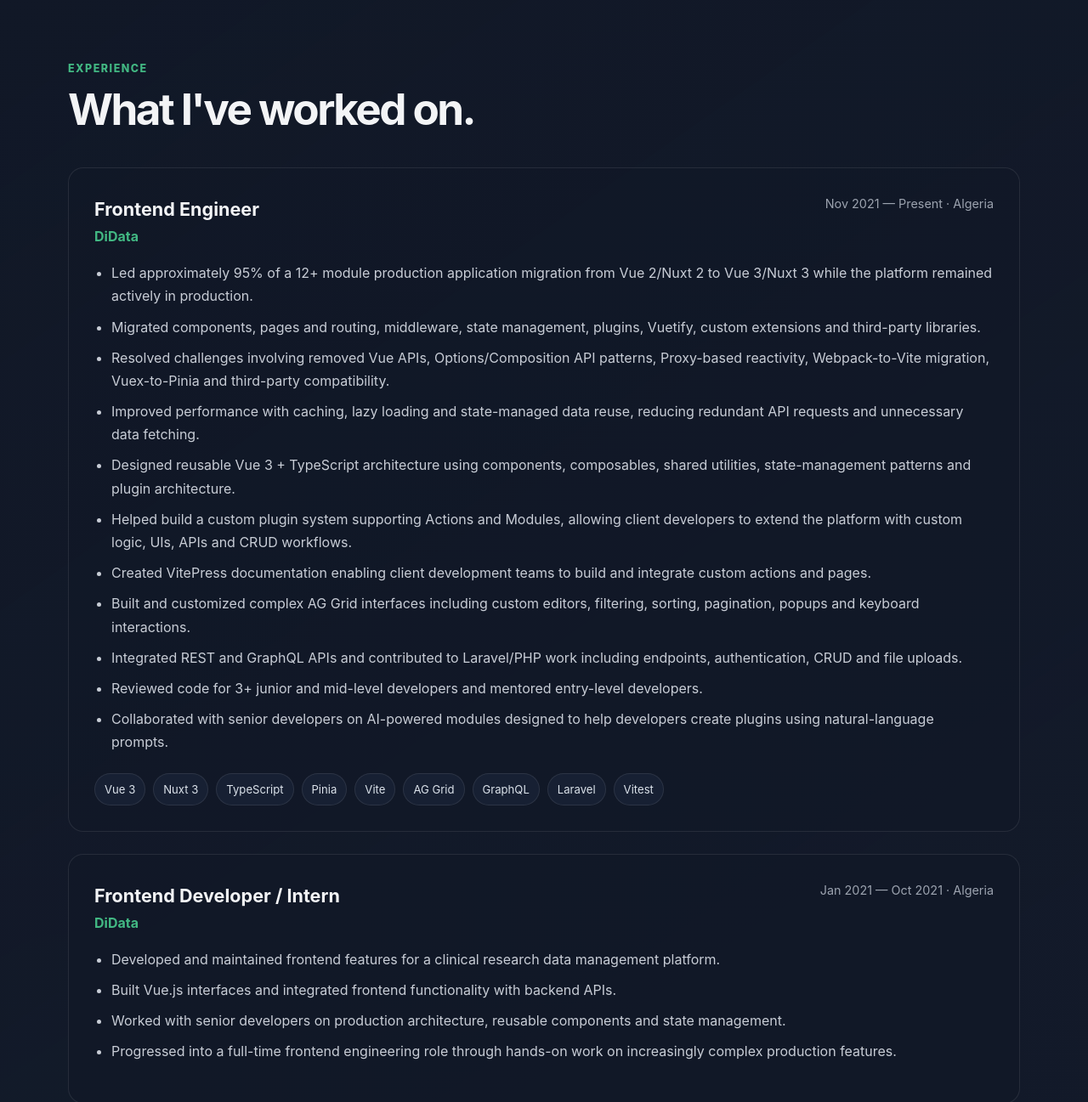
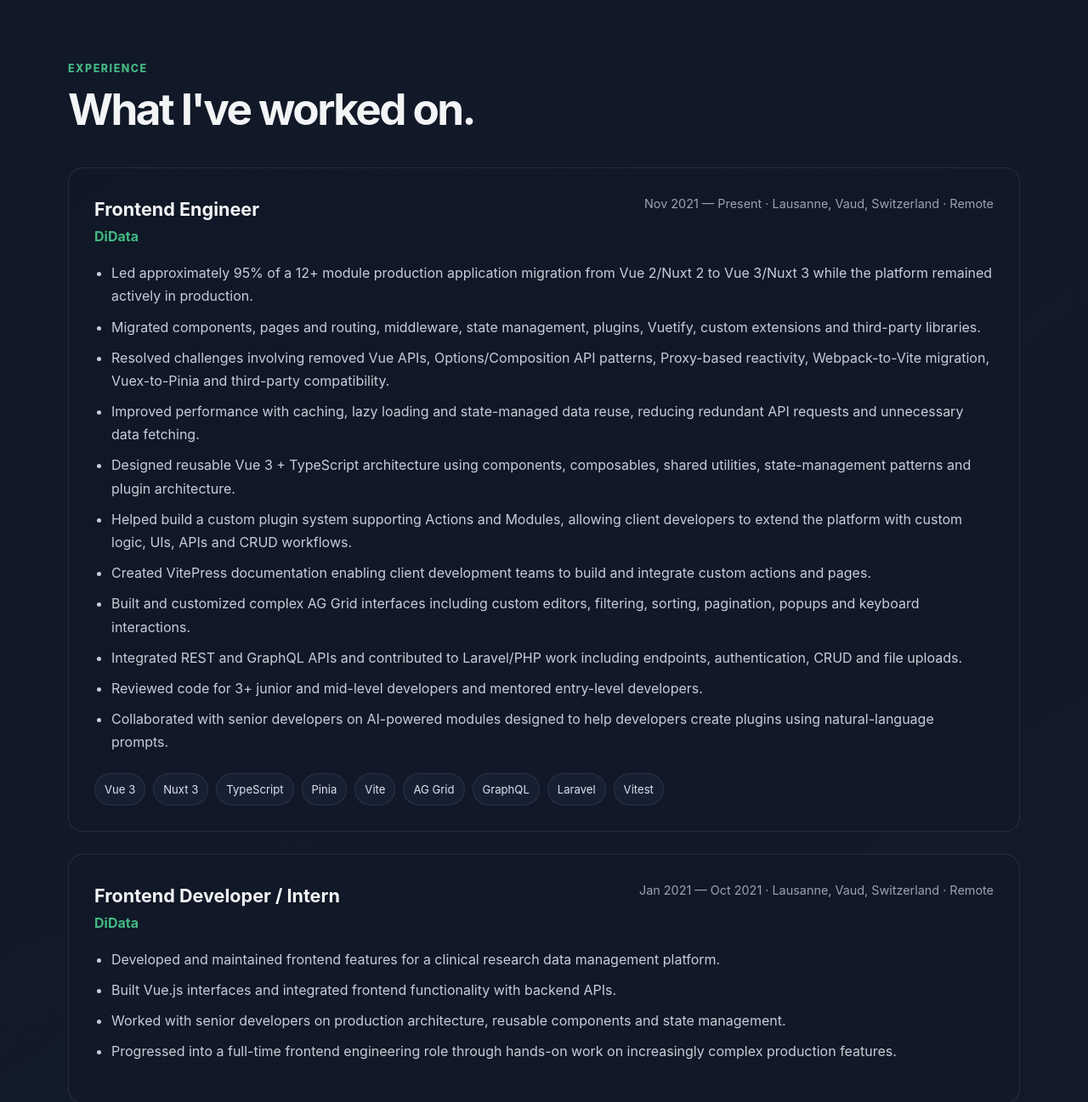
Before and after one commit to AissamYekhlef/aissamyekhlef.github.io, a website: page index.html in a window 1280 px wide. Shown: the part 1578-2875 px from the top of the page at 85% size. Drawn offline with Linux system fonts and the light colour scheme.

Commit message:
fix: adapt didata job location

```diff
--- a/index.html
+++ b/index.html
@@ -218,7 +218,7 @@
                 <h3>Frontend Engineer</h3>
                 <div class="company">DiData</div>
               </div>
-              <div class="date">Nov 2021 — Present · Algeria</div>
+              <div class="date">Nov 2021 — Present · Lausanne, Vaud, Switzerland · Remote</div>
             </div>
             <ul>
               <li>Led approximately 95% of a 12+ module production application migration from Vue 2/Nuxt 2 to Vue 3/Nuxt 3 while the platform remained actively in production.</li>
@@ -246,7 +246,7 @@
                 <h3>Frontend Developer / Intern</h3>
                 <div class="company">DiData</div>
               </div>
-              <div class="date">Jan 2021 — Oct 2021 · Algeria</div>
+              <div class="date">Jan 2021 — Oct 2021 · Lausanne, Vaud, Switzerland · Remote</div>
             </div>
             <ul>
               <li>Developed and maintained frontend features for a clinical research data management platform.</li>
```
